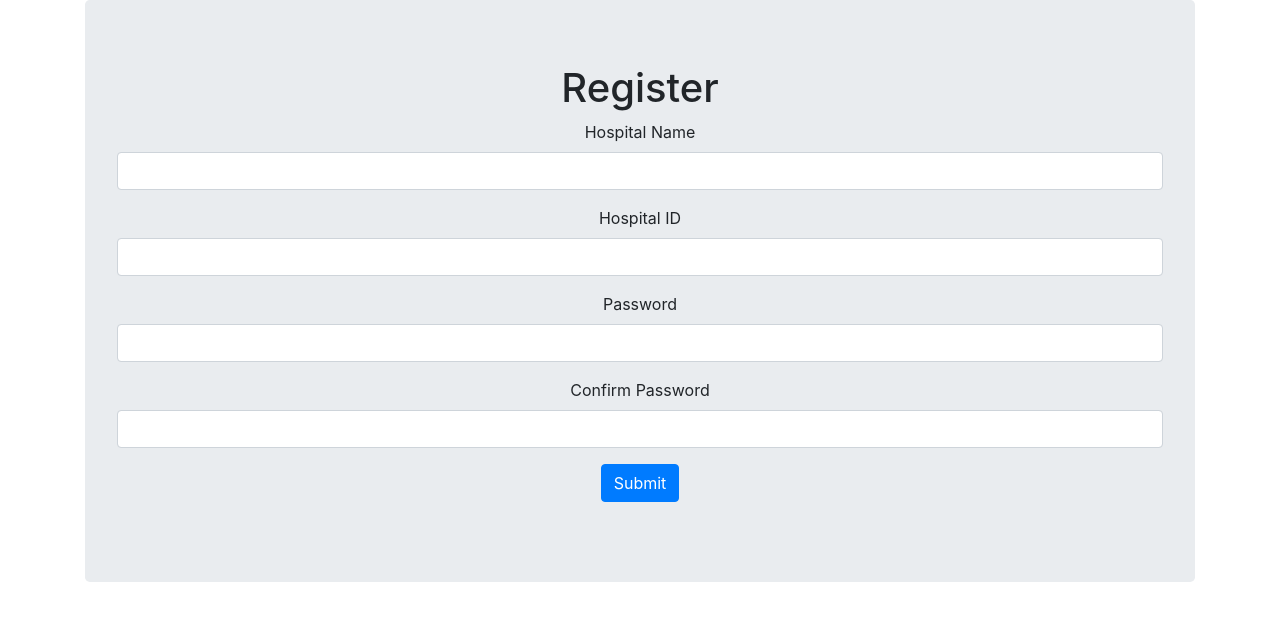
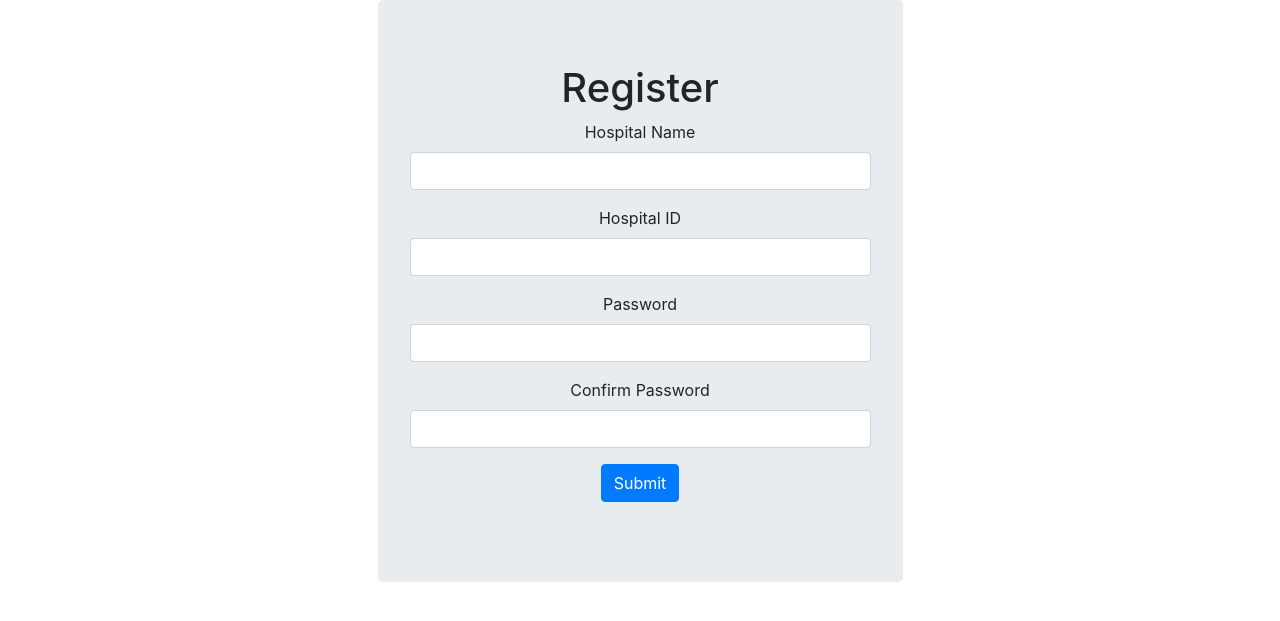
Before and after one commit to rishi-s8/hospital-vacancy, a Flask app: page /register in a window 1280 px wide. Shown: the part 56-677 px from the top of the page. Run offline with Flask 2, Linux system fonts and the light colour scheme; some libraries are stand-ins or nearby versions.

Commit message:
Created classes for styling

```diff
--- a/templates/login.html
+++ b/templates/login.html
@@ -1,6 +1,7 @@
 {% extends 'layout.html' %}
 
 {% block body %}
+<div class="container login-container">
 <div class="jumbotron text-center">
     <h1>Login</h1>
     <form method = 'POST' action="">
@@ -17,4 +18,5 @@
       </p>
     </form>
   </div>
+  </div>
 {% endblock %}
--- a/templates/register.html
+++ b/templates/register.html
@@ -1,6 +1,8 @@
 {% extends 'layout.html' %}
 
 {% block body %}
+<div class="container Register-container">
+
 <div class="jumbotron text-center">
     <h1>Register</h1>
     {% from "includes/_formhelpers.html" import render_field %}
@@ -22,4 +24,5 @@
       </p>
     </form>
   </div>
+  </div>
 {% endblock %}
```
